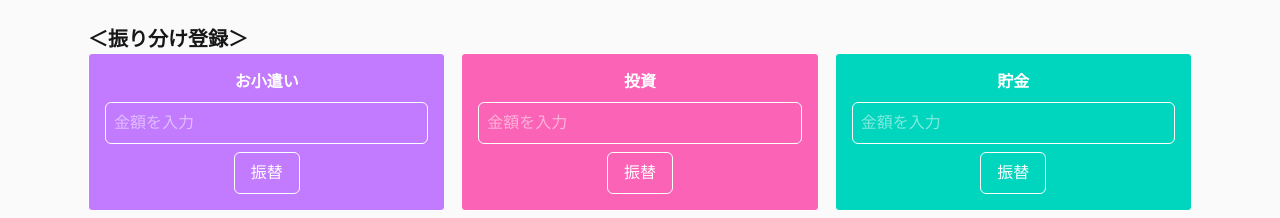
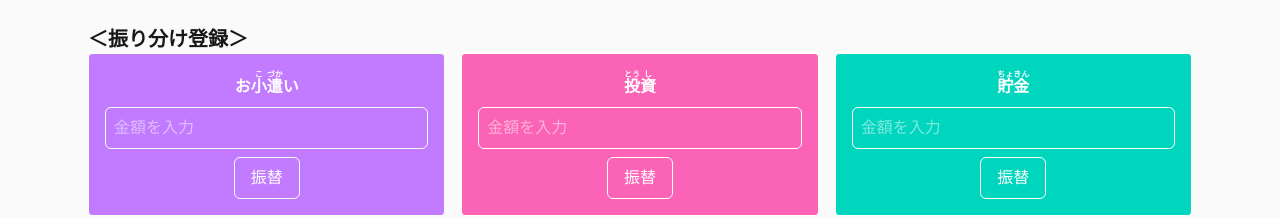
Before and after one commit to f-tsurumaki/otoshidama-manager, a Next.js app in the folder frontend/: page / in a window 1280 px wide. Shown: the part 233-451 px from the top of the page. Built offline with nearby package versions, Linux system fonts and the light colour scheme; no server answers.

Commit message:
feat: add ruby support for category labels in TransferForm

```diff
--- a/frontend/app/page.tsx
+++ b/frontend/app/page.tsx
@@ -38,13 +38,13 @@ export default function Page() {
 
           <div className="flex justify-between gap-4">
             <div className="flex-1 border rounded p-4 bg-purple-400 text-center text-white">
-              <TransferForm category="お小遣い" />
+              <TransferForm category="お小遣い" reading="おこづかい" />
             </div>
             <div className="flex-1 border rounded p-4 bg-pink-400 text-center text-white">
-              <TransferForm category="投資" />
+              <TransferForm category="投資" reading="とうし" />
             </div>
             <div className="flex-1 border rounded p-4 bg-teal-400 text-center text-white">
-              <TransferForm category="貯金" />
+              <TransferForm category="貯金" reading="ちょきん" />
             </div>
           </div>
         </section>
--- a/frontend/components/transfers/TransferForm.tsx
+++ b/frontend/components/transfers/TransferForm.tsx
@@ -5,9 +5,11 @@ import { transferApi } from "./transfer.api";
 
 export default function TransferForm({
   category,
+  reading,
   onConfirm,
 }: {
   category: "お小遣い" | "投資" | "貯金";
+  reading: string; // ← 読みを追加
   onConfirm?: (result: unknown) => void;
 }) {
   const [amount, setAmount] = useState("");
@@ -40,7 +42,27 @@ export default function TransferForm({
 
   return (
     <form onSubmit={handleSubmit} className="space-y-2">
-      <h2 className="font-semibold">{category}</h2>
+      <h2 className="font-semibold">
+        {category === "お小遣い" && (
+          <>
+            お
+            <ruby>
+              小<rt>こ</rt>遣<rt>づか</rt>
+            </ruby>
+            い
+          </>
+        )}
+        {category === "投資" && (
+          <ruby>
+            投<rt>とう</rt>資<rt>し</rt>
+          </ruby>
+        )}
+        {category === "貯金" && (
+          <ruby>
+            貯<rt>ちょ</rt>金<rt>きん</rt>
+          </ruby>
+        )}
+      </h2>
       <input
         type="number"
         value={amount}
```
